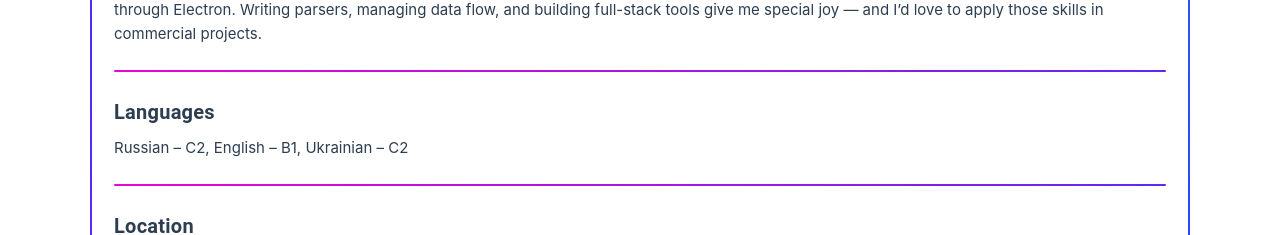
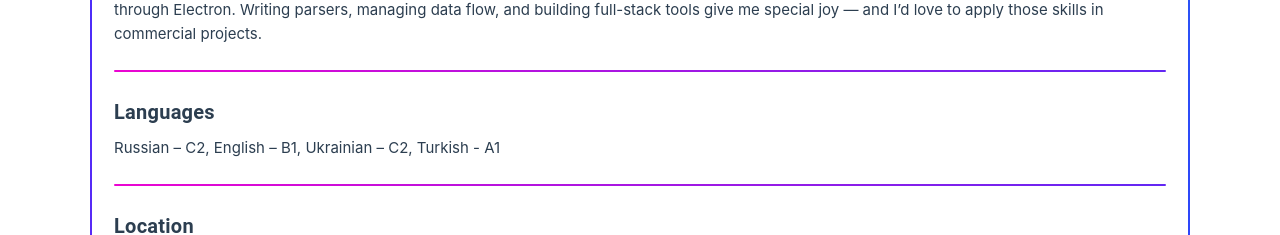
Before and after one commit to AmoneMisa/personal, a Vue app: page / in a window 1280 px wide. Shown: the part 1780-2015 px from the top of the page. Built offline with nearby package versions, Linux system fonts and the light colour scheme.

Commit message:
Update personal info

```diff
--- a/src/components/Biography.vue
+++ b/src/components/Biography.vue
@@ -101,7 +101,7 @@
 
           <section>
             <h3 class="text-h6 font-weight-bold mb-2">Languages</h3>
-            <p>Russian – C2, English – B1, Ukrainian – C2</p>
+            <p>Russian – C2, English – B1, Ukrainian – C2, Turkish - А1</p>
           </section>
 
           <div class="divider"></div>
```
